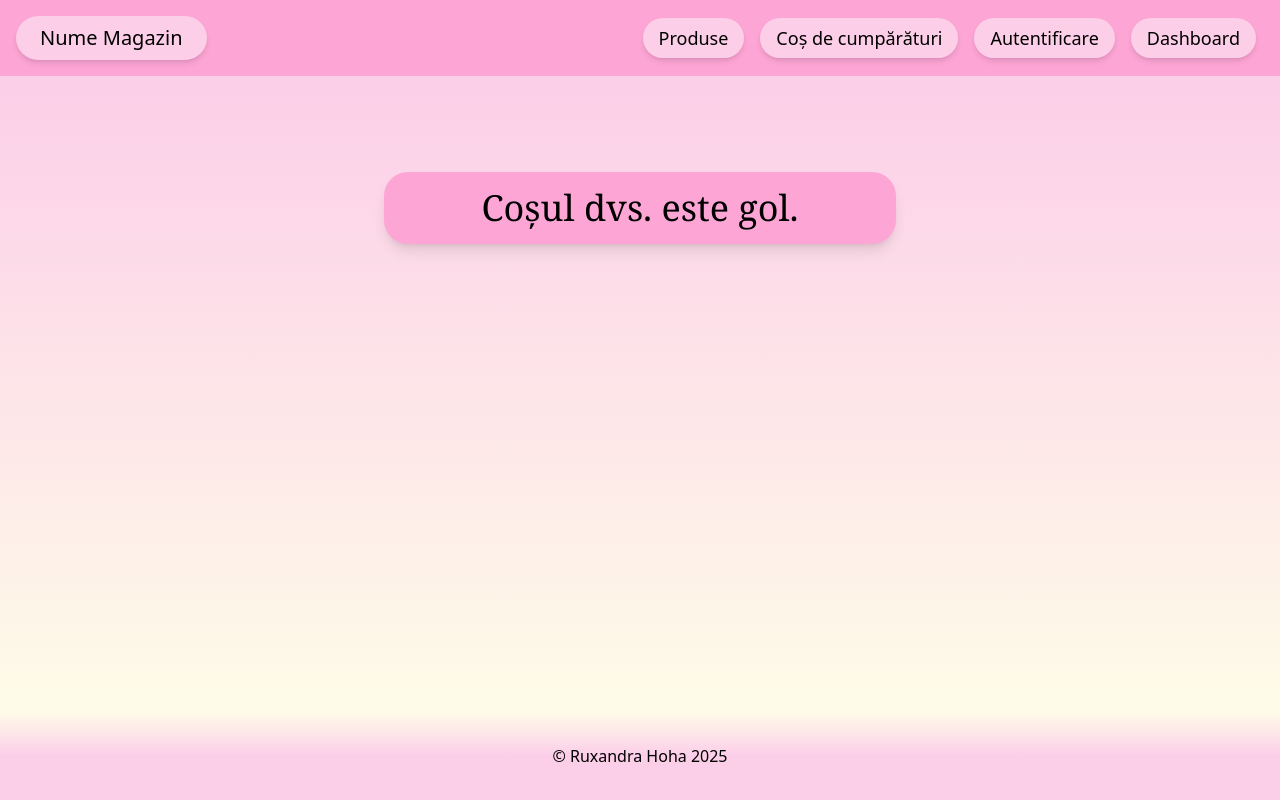
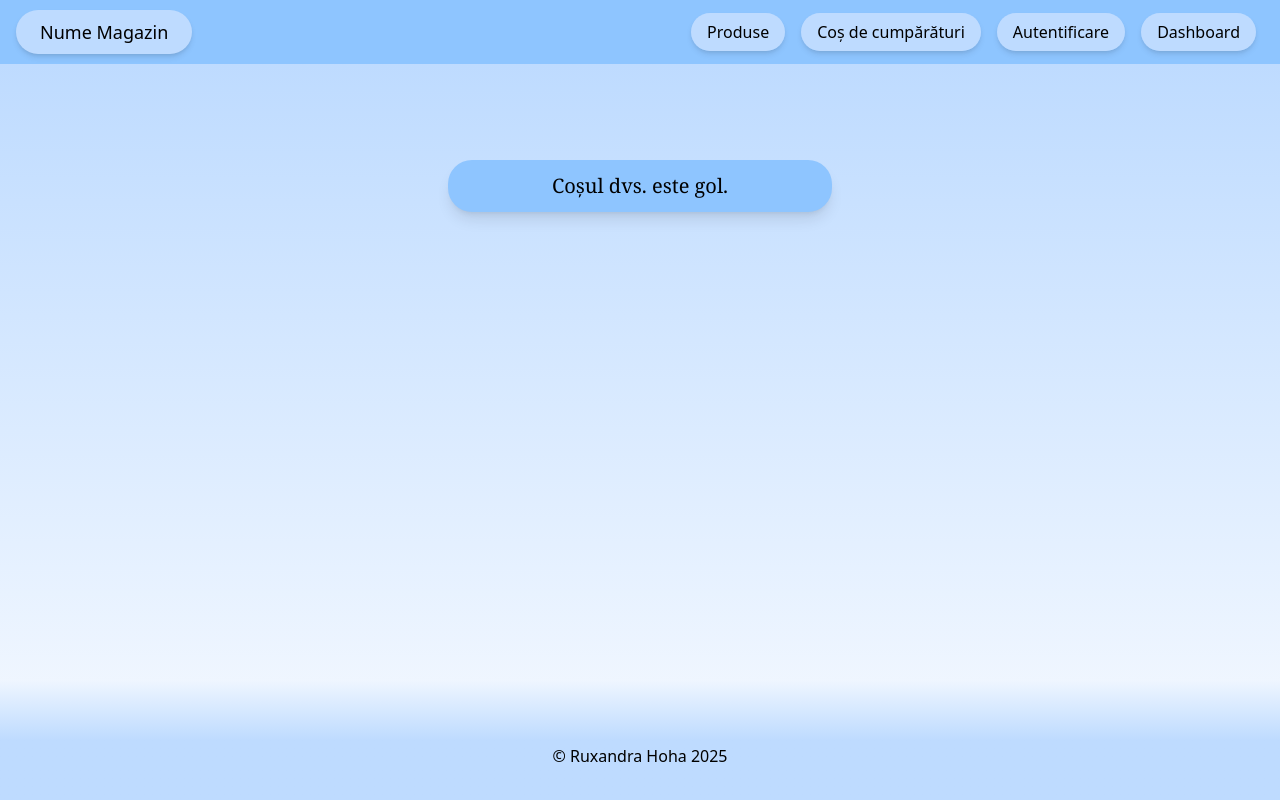
Before and after one commit to ruxandrahoha/e-commerce, a React (Vite) app: page /cart in a window 1280 px wide. Built offline with nearby package versions, Linux system fonts and the light colour scheme.

Commit message:
Changed color to blue

```diff
--- a/src/components/Layout.jsx
+++ b/src/components/Layout.jsx
@@ -10,29 +10,29 @@ export default function Layout() {
     return (
         <div className="flex flex-col h-screen">
 
-            <header className="bg-pink-300 flex justify-between items-center text-lg px-4">
-                <Link className="bg-pink-200 text-xl px-6 py-2 rounded-4xl shadow-md hover:bg-pink-400 transition" to="/">Nume Magazin</Link>
+            <header className="bg-blue-300 flex justify-between items-center text-md px-4 shadow-lg h-16">
+                <Link className="bg-blue-200 text-lg px-6 py-2 rounded-4xl shadow-md hover:bg-blue-400 transition" to="/">Nume Magazin</Link>
                 <nav className="py-6">
-                    <NavLink className="px-4 py-2 bg-pink-200 rounded-4xl mx-2 shadow-md hover:bg-pink-400 transition" to="/products">
+                    <NavLink className="px-4 py-2 bg-blue-200 rounded-4xl mx-2 shadow-md hover:bg-blue-400 transition" to="/products">
                         Produse
                     </NavLink>
-                    <NavLink className="px-4 py-2 bg-pink-200 rounded-4xl mx-2 shadow-md hover:bg-pink-400 transition" to="/cart">
+                    <NavLink className="px-4 py-2 bg-blue-200 rounded-4xl mx-2 shadow-md hover:bg-blue-400 transition" to="/cart">
                         Coș de cumpărături{cart.length > 0 && ` (${cart.length})`}
                     </NavLink>
-                    <NavLink className="px-4 py-2 bg-pink-200 rounded-4xl mx-2 shadow-md hover:bg-pink-400 transition" to="/login">
+                    <NavLink className="px-4 py-2 bg-blue-200 rounded-4xl mx-2 shadow-md hover:bg-blue-400 transition" to="/login">
                         Autentificare
                     </NavLink>
-                    <NavLink className="px-4 py-2 bg-pink-200 rounded-4xl mx-2 shadow-md hover:bg-pink-400 transition" to="/dashboard">
+                    <NavLink className="px-4 py-2 bg-blue-200 rounded-4xl mx-2 shadow-md hover:bg-blue-400 transition" to="/dashboard">
                         Dashboard
                     </NavLink>
                 </nav>
             </header>
 
-            <main className="bg-gradient-to-b from-pink-200 to-yellow-50 flex-1 p-4">
+            <main className="bg-gradient-to-b from-blue-200 to-blue-50 flex-1 p-4 pb-12">
                 <Outlet />
             </main>
 
-            <footer className="bg-gradient-to-t from-pink-200 via-pink-200 to-yellow-50 text-center p-8">
+            <footer className="bg-gradient-to-t from-blue-200 via-blue-200 to-blue-50 text-center p-8 pt-16">
                 <p className="">© Ruxandra Hoha 2025</p>
             </footer>
 
--- a/src/pages/Cart.jsx
+++ b/src/pages/Cart.jsx
@@ -8,7 +8,7 @@ export default function Cart() {
   const totalPrice = cart.reduce((acc, item) => acc + item.price.lei * item.quantity, 0)
 
   if (cart.length === 0) {
-    return <p className="bg-pink-300 max-w-lg rounded-3xl shadow-lg mx-auto text-center p-4 w-full text-4xl font-serif mt-20">Coșul dvs. este gol.</p>;
+    return <p className="bg-blue-300 max-w-sm rounded-3xl shadow-lg mx-auto text-center p-3 w-full text-xl font-serif mt-20">Coșul dvs. este gol.</p>;
   }
 
   return (
@@ -24,7 +24,7 @@ export default function Cart() {
 
       <ul className="space-y-4">
         {cart.map((item) => (
-          <li key={item.id} className="flex items-center border-2 border-pink-300 p-4 rounded-3xl bg-white gap-4">
+          <li key={item.id} className="flex items-center border-2 border-blue-300 p-4 rounded-3xl bg-white gap-4">
           <img
             src={myImage}
             alt={`Coperta cartii ${item.title}`}
--- a/src/pages/LoginPage.jsx
+++ b/src/pages/LoginPage.jsx
@@ -3,7 +3,7 @@ import React from "react";
 export default function LoginPage() {
   return (
     <div className="flex justify-center items-center h-full">
-      <div className="w-1/3 h-1/2 border-2 border-pink-300 p-4 rounded-3xl bg-white px-20">
+      <div className="w-1/3 h-1/2 border-2 border-blue-300 p-4 rounded-3xl bg-white px-20">
         <form className="flex flex-col space-y-6 mt-6">
           <div>
             <label htmlFor="email" className="block text-sm font-medium text-gray-700">
@@ -12,7 +12,7 @@ export default function LoginPage() {
             <input
               type="email"
               id="email"
-              className="mt-1 block w-full px-4 py-2 border border-gray-300 rounded-xl shadow-sm focus:ring-pink-400 focus:border-pink-400"
+              className="mt-1 block w-full px-4 py-2 border border-gray-300 rounded-xl shadow-sm focus:ring-blue-400 focus:border-blue-400"
               placeholder="you@example.com"
             />
           </div>
@@ -24,14 +24,14 @@ export default function LoginPage() {
             <input
               type="password"
               id="password"
-              className="mt-1 block w-full px-4 py-2 border border-gray-300 rounded-xl shadow-sm focus:ring-pink-400 focus:border-pink-400"
+              className="mt-1 block w-full px-4 py-2 border border-gray-300 rounded-xl shadow-sm focus:ring-blue-400 focus:border-blue-400"
               placeholder="••••••••"
             />
           </div>
 
           <button
             type="submit"
-            className="w-full bg-pink-400 text-white py-2 rounded-xl shadow-lg hover:bg-pink-200 hover:text-black transition"
+            className="w-full bg-blue-400 text-white py-2 rounded-xl shadow-lg hover:bg-blue-200 hover:text-black transition"
           >
             Autentificare
           </button>
--- a/src/pages/ProductList.jsx
+++ b/src/pages/ProductList.jsx
@@ -17,7 +17,7 @@ export default function ProductList() {
             <h2 className="">de {product.author}</h2>
             <div className="flex justify-between pt-4">
               <p className="text-lg mt-2">{product.price.lei} lei</p>
-              <button className="text-md bg-pink-200 rounded-4xl p-2 px-4 cursor-pointer hover:bg-pink-300 active:bg-pink-300 transition" onClick={() => addToCart(product)}>Add to cart</button>
+              <button className="text-md bg-blue-200 rounded-4xl p-2 px-4 cursor-pointer hover:bg-blue-300 active:bg-blue-300 transition" onClick={() => addToCart(product)}>Add to cart</button>
             </div>
         </div>
     )
```
Also changed, not shown: 1 other file (tests, documents, lock files or other folders).
